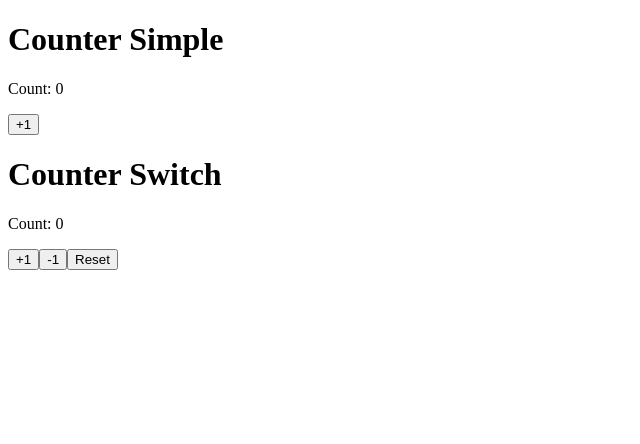
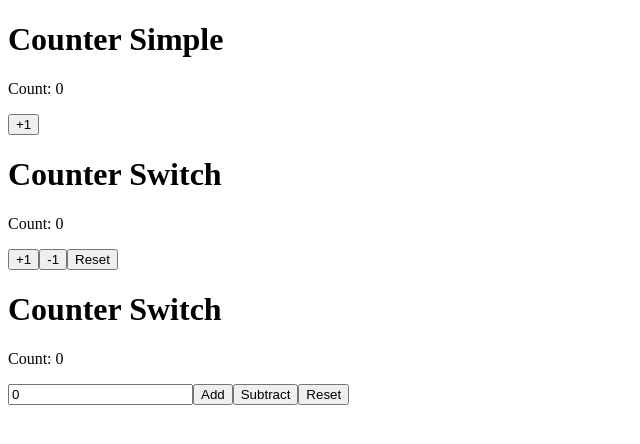
Before and after one commit to juancas9812/react-basics, a React (Vite) app: page / in a window 1280 px wide. Shown: the top 444 px of the page, without its empty margins (0-640 px from the left). Built offline with nearby package versions, Linux system fonts and the light colour scheme.

Commit message:
exercise 2.5 hooks - useReducer final step

```diff
--- a/src/App.jsx
+++ b/src/App.jsx
@@ -1,4 +1,4 @@
-import {Counter1, Counter2} from './components/Counter'
+import {Counter1, Counter2, Counter3} from './components/Counter'
 
 
 
@@ -7,6 +7,7 @@ const App = () => {
     <div>
       <Counter1 />
       <Counter2 />
+      <Counter3 />
     </div>
   )
 }
--- a/src/components/Counter.jsx
+++ b/src/components/Counter.jsx
@@ -1,5 +1,5 @@
-import { useReducer } from "react";
-import {counterReducer, counterReducerSimple} from "../counterReducer";
+import { useReducer, useState } from "react";
+import {counterReducer, counterReducerSimple, inputReducer} from "../counterReducer";
 
 export const Counter1 = () => {
   const [state, dispatch] = useReducer(counterReducerSimple, {count: 0})
@@ -42,3 +42,35 @@ export const Counter2 = () => {
     </div>
   )
 }
+
+export const Counter3 = () => {
+  const [state, dispatch] = useReducer(inputReducer, {count: 0});
+  const [input, setInput] = useState('0')
+
+  const handleIncrement = () => {
+    dispatch({type: 'increment', payload: Number(input)});
+    setInput('0');
+  }
+  const handleDecrement = () => {
+    dispatch({type: 'decrement', payload: Number(input)});
+    setInput('0');
+  }
+  const handleReset = () => {
+    dispatch({type: 'reset', payload: Number(input)});
+    setInput('0');
+  }
+  const handleChange = (e) => {
+    setInput(e.target.value);
+  }
+
+  return (
+    <div>
+      <h1>Counter Switch</h1>
+      <p>Count: {state.count}</p>
+      <input type="number" value={input} onChange={handleChange} />
+      <button type="button" onClick={handleIncrement}>Add</button>
+      <button type="button" onClick={handleDecrement}>Subtract</button>
+      <button type="button" onClick={handleReset}>Reset</button>
+    </div>
+  )
+}
--- a/src/counterReducer.js
+++ b/src/counterReducer.js
@@ -15,3 +15,17 @@ export const counterReducer = (state, action) => {
   };
   throw Error(`Unknown action: ${action.type}`);
 }
+
+export const inputReducer = (state, action) => {
+  switch (action.type) {
+    case 'increment':
+      return {count: state.count + action.payload};
+
+    case 'decrement':
+      return {count: state.count - action.payload};
+
+    case 'reset':
+      return {count: 0};
+  };
+  throw Error(`Unknown action: ${action.type}`);
+}
```
